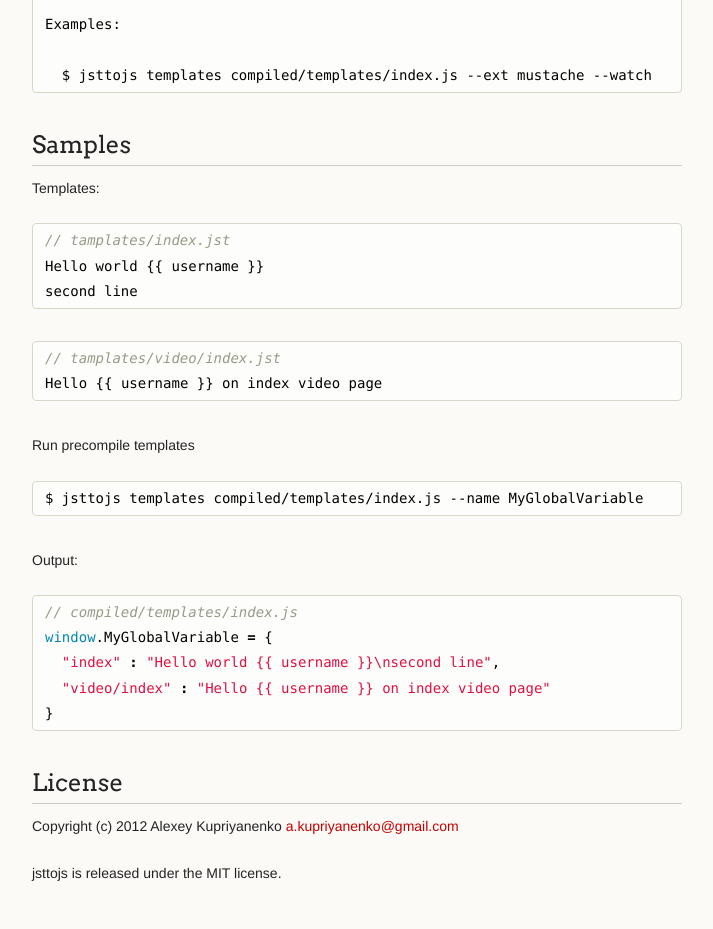
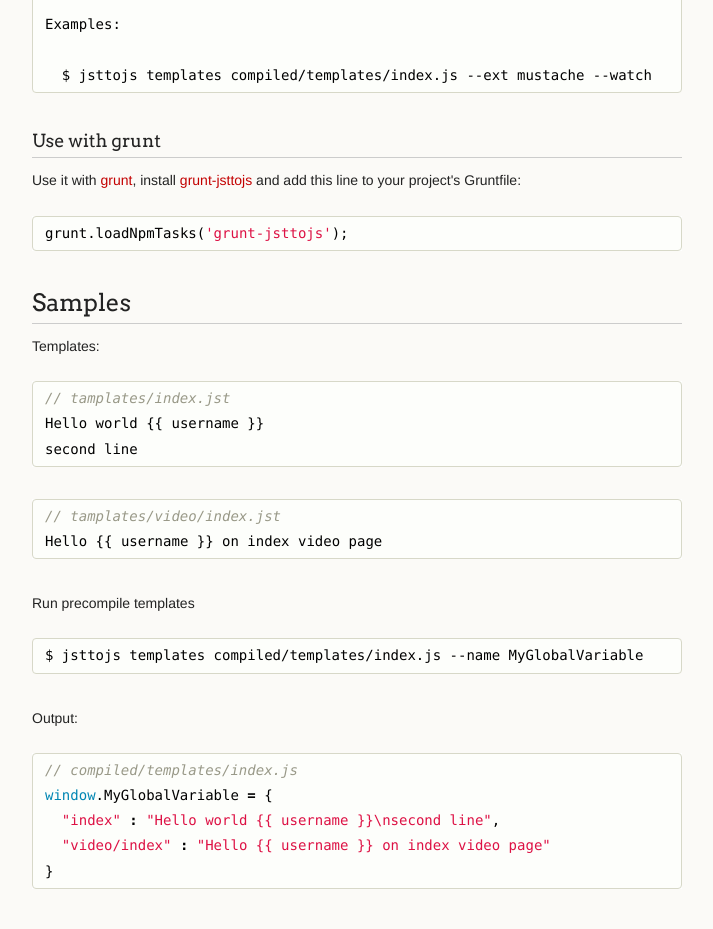
Before and after one commit to kupriyanenko/jsttojs, a plain HTML site: page index.html in a window 1280 px wide. Shown: the part 840-1769 px from the top of the page, without its empty margins (278-991 px from the left). Drawn offline with Linux system fonts and the light colour scheme.

Commit message:
Create gh-pages branch via GitHub

```diff
--- a/index.html
+++ b/index.html
@@ -65,6 +65,13 @@ Examples:
   $ jsttojs templates compiled/templates/index.js --ext mustache --watch
 </code></pre>
 
+<h3>Use with grunt</h3>
+
+<p>Use it with <a href="http://gruntjs.com/">grunt</a>, install <a href="https://github.com/kupriyanenko/grunt-jsttojs">grunt-jsttojs</a> and add this line to your project's Gruntfile:</p>
+
+<div class="highlight"><pre><span class="nx">grunt</span><span class="p">.</span><span class="nx">loadNpmTasks</span><span class="p">(</span><span class="s1">'grunt-jsttojs'</span><span class="p">);</span>
+</pre></div>
+
 <h2>Samples</h2>
 
 <p>Templates:</p>
```
Also changed, not shown: params.json (+1 -1 lines).
